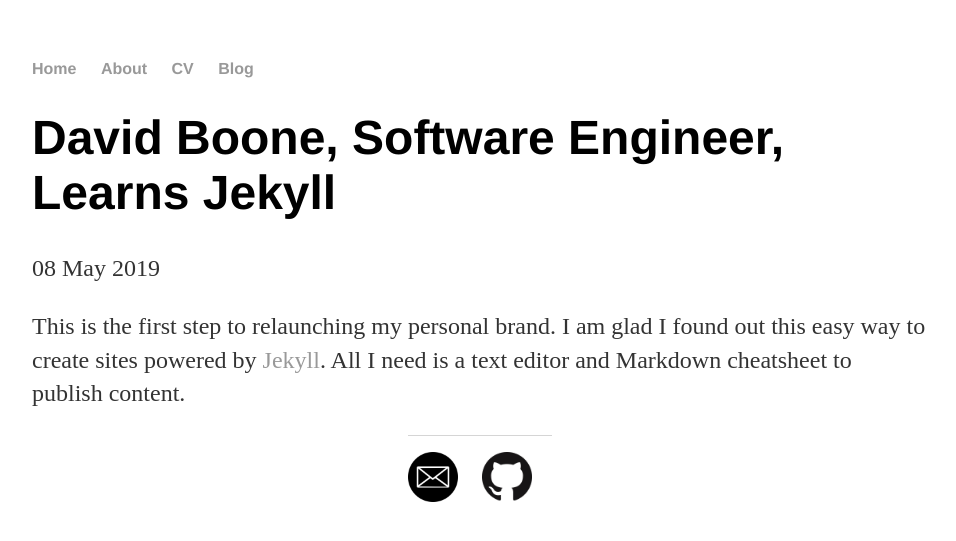
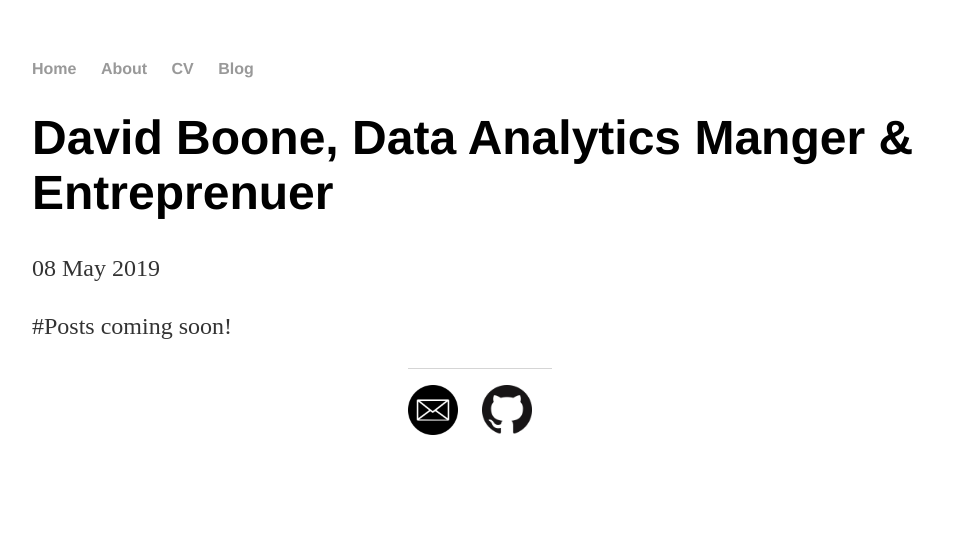
Before and after one commit to dboone31/dboone, a Jekyll site: the page built from _posts/2019-05-08-first-post.md, in a window 1280 px wide. Shown: the top 541 px of the page, without its empty margins (160-1116 px from the left). Built offline with Jekyll 4.4.1, drawn with Linux system fonts in a browser that asks for light colours.

Commit message:
updating text with placeholders for now

```diff
--- a/_posts/2019-05-08-first-post.md
+++ b/_posts/2019-05-08-first-post.md
@@ -1,7 +1,7 @@
 ---
 layout: post
-title: "David Boone, Software Engineer, Learns Jekyll"
+title: "David Boone, Data Analytics Manger & Entreprenuer"
 date: 2019-05-08
 ---
 
-This is the first step to relaunching my personal brand. I am glad I found out this easy way to create sites powered by [Jekyll](http://jekyllrb.com). All I need is a text editor and Markdown cheatsheet to publish content.
+#Posts coming soon!
```
Also changed, not shown: about/index.html (added, +7 -0 lines), cv/index.html (added, +7 -0 lines).
